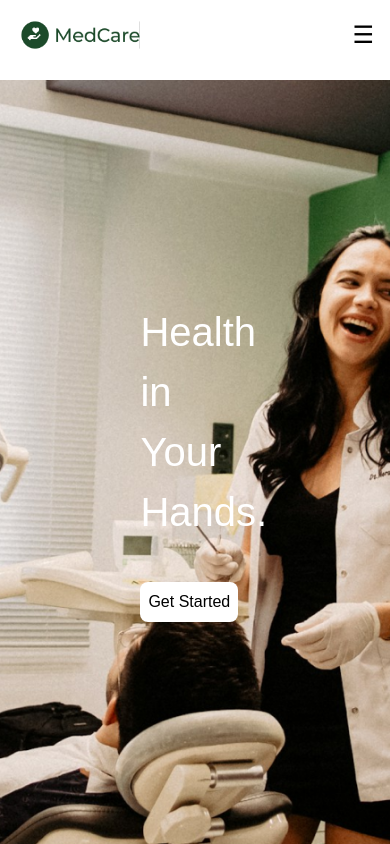
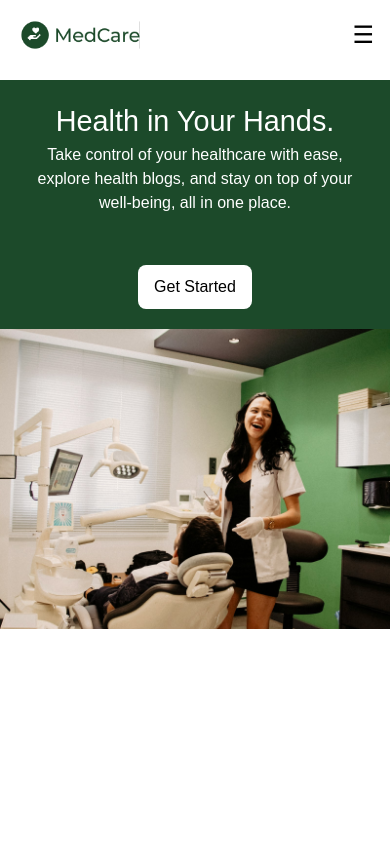
Before and after one commit to Sanju1801/medcareProject, a Next.js app: page / in a window 390 px wide. Built offline with nearby package versions, Linux system fonts and the light colour scheme.

Commit message:
feature: add home page

```diff
--- a/app/booking/page.js
+++ b/app/booking/page.js
@@ -1,20 +1,25 @@
 import Footer from "../components/Footer";
+import styles from "../styles/header.module.css";
+import Link from "next/link";
 
-export default function Booking() {
-    return (
-        <>
-        <div className="booking-container">
-            <div className="title-container">
-                <div className="title">
+export default function Home() {
+  return (
+    <div>
+        <div className={`${styles.mainContainer} ${styles.bookingContainer}`}>
+            {/* Left Section */}
+            <div className={styles.leftContainer}>
+                <div className={styles.titleContainer}>
                     <h1>Book Your Next Doctor Visit in Seconds.</h1>
                     <p>CareMate helps you find the best healthcare provider by speciality, location, and more, ensuring you get the care you need.</p>
                 </div>
-                <div className="slot-container">
+            </div>
 
-                </div>
+            {/* Right Section */}
+            <div className={`${styles.rightContainer} ${styles.booking}`}>
             </div>
+
         </div>
         <Footer />
-        </>
-    )
+    </div>
+  );
 }
--- a/app/components/Footer.js
+++ b/app/components/Footer.js
@@ -1,8 +1,9 @@
 import Image from "next/image";
+import styles from '../styles/footer.module.css'
 
 export default function Footer() {
     return (
-        <div id="footer-container">
+        <div className={styles.footerContainer}>
             <span>@EmScripts 2024. All Rights Reserved.</span>
             <Image src="/Social_media.png" width={60} height={60} alt="social media"/>
         </div>
--- a/app/globals.css
+++ b/app/globals.css
@@ -27,38 +27,45 @@
 
 body {
   font-family: Arial, sans-serif;
-  font-weight: 200;
+  /* display: flex;
+  flex-direction: column; */
 }
 
 /*home page---------------------------*/
-.main-container, .booking-container {
+/* .main-container, .booking-container {
   height: calc(100vh - 80px);
-  background-size: cover;
-  background-position: center;
-  background-repeat: no-repeat;
+
   width: 100%;
   display: flex;
   align-items: center;
 }
-.main-container{
+.left-container {
+  background-color: #1C4A2A;
+  width: 50%;
+}
+.right-container{
+  width: 50%;
   background-image: url('/Home_page.png');
+  background-size: cover;
+  background-position: center;
+  background-repeat: no-repeat;
 }
 .booking-container {
   background-image: url('/Appointment-booking.png');
 }
 
-.title-container {
+.left-container {
   margin-left: 50px;
   width: 28%;
   display: flex;
   flex-direction: column;
   gap: 40px;
 }
-.title {
+.title-container {
   color: white;
   font-weight: 200;
 }
-.title h1 {
+.title-container h1 {
   font-size: 2.5rem;
 }
 
@@ -69,7 +76,7 @@ body {
   width: fit-content;
   cursor: pointer;
   font-weight: 200;
-}
+} */
 
 /* login-page----------------------------- */
 .login-page {
@@ -173,7 +180,7 @@ body {
 
 
 /* Footer styles----------------------------- */
-#footer-container {
+/* #footer-container {
   width: 100%;
   display: flex;
   justify-content: space-between;
@@ -182,7 +189,7 @@ body {
   font-size: small;
   color: gray;
   border-top: 1px solid gray;
-}
+} */
 
 /* Appointments page styles----------------------------- */
 .appointments-container {
@@ -239,42 +246,10 @@ body {
 
 /* Responsive styling for small screens */
 @media (max-width: 768px) {
-  /*
-  .main-container{
-    background-image: none;
-    background-color: #1C4A2A;
-  }
-
-  nav {
-    flex-direction: column;
-    padding: 16px;
-  }
-
-  #nav-links {
-    flex-direction: row;
-    gap: 12px;
-    align-items: center;
-  }
-  #nav-btns {
-    display: none;
-  } */
 
   .booking-container{
     background-image: none;
     background-color: #1C4A2A;
-  }
-  .title-container {
-    margin: 0 auto;
-  }
-  .title h1 {
-    font-size: 25;
-  }
-
-  .title p {
-    display: none;
-  }
-  #start-btn {
-    padding: 8px;
   }
 
   .search-box {
--- a/app/page.js
+++ b/app/page.js
@@ -1,18 +1,25 @@
-import Image from "next/image";
+import styles from "./styles/home.module.css";
 import Link from "next/link";
 
 export default function Home() {
   return (
-    <div className="main-container">
-      <div className="title-container">
-        <div className="title">
-            <h1>Health in Your Hands.</h1>
-            <p>Take control of your healthcare with ease, explore health blogs, and stay on top of your well-begin, all in one place.</p>
+    <div className={styles.mainContainer}>
+      {/* Left Section */}
+      <div className={styles.leftContainer}>
+        <div className={styles.titleContainer}>
+          <h1>Health in Your Hands.</h1>
+          <p>
+            Take control of your healthcare with ease, explore health blogs, and
+            stay on top of your well-being, all in one place.
+          </p>
         </div>
-        <button id="start-btn">
+        <button className={styles.startBtn}>
           <Link href="/login">Get Started</Link>
         </button>
       </div>
+
+      {/* Right Section */}
+      <div className={styles.rightContainer}></div>
     </div>
   );
 }
--- /dev/null
+++ b/app/styles/footer.module.css
@@ -0,0 +1,10 @@
+.footerContainer {
+    width: 100%;
+    display: flex;
+    justify-content: space-between;
+    align-items: center;
+    padding: 16px 32px;
+    font-size: small;
+    color: gray;
+    border-top: 1px solid gray;
+  }
--- a/app/styles/header.module.css
+++ b/app/styles/header.module.css
@@ -1,11 +1,9 @@
-/* Header */
 .header {
   height: 80px;
   width: 100%;
   background: white;
   padding: 24px 50px;
 }
-
 
 .leftContainer {
   display: flex;
@@ -21,7 +19,6 @@
   width: 100%;
 }
 
-/* Navigation Links */
 .navLinks {
   display: flex;
   align-items: center;
@@ -44,38 +41,34 @@
   text-decoration: none;
   color: inherit;
 }
+.navBtns a {
+  text-decoration: none;
+}
 
 .navBtns {
   display: flex;
   gap: 8px;
 }
 
-.navBtns a {
-  text-decoration: none;
-}
-
-/* Buttons */
 .btn {
   border-radius: 8px;
-  margin: 0 8px;
-  padding: 5px 20px;
+  margin: 0 6px;
+  padding: 6px 24px;
   font-weight: 200;
   cursor: pointer;
   transition: 0.3s;
+  border: 1px solid gray;
 }
 
-/* Register Button */
 .registerBtn {
   background-color: #1C4A2A;
   color: white;
-  border: none;
 }
 
 .registerBtn:hover {
   background-color: #145A32;
 }
 
-/* Login Button */
 .loginBtn {
   border: 1px solid gray;
   background: none;
@@ -83,7 +76,7 @@
 }
 
 .loginBtn:hover {
-  background: rgba(0, 0, 0, 0.1);
+  background-color: #1C4A2A;
 }
 
 /* Hamburger Icon */
@@ -129,10 +122,4 @@
   .navBtns {
       display: none;
   }
-
-  /* Mobile-Specific Styling */
-  .booking-container {
-      background-image: none;
-      background-color: #1C4A2A;
-  }
 }
--- /dev/null
+++ b/app/styles/home.module.css
@@ -0,0 +1,104 @@
+.mainContainer {
+  height: calc(100vh - 80px);
+  width: 100%;
+  display: flex;
+  /* flex-grow: 1;
+  position: relative; */
+}
+
+.bookingContainer {
+  /* height: calc(100vh - 80px); */
+  min-height: calc(100vh - 80px);
+}
+
+.leftContainer {
+  background-color: #1C4A2A;
+  width: 50%;
+  display: flex;
+  flex-direction: column;
+  justify-content: center;
+  align-items: flex-start;
+  padding: 100px;
+  gap: 50px;
+}
+
+.titleContainer {
+  color: white;
+}
+
+.titleContainer h1 {
+  font-size: 3rem;
+  font-weight: normal;
+}
+
+/* Start Button */
+.startBtn {
+  padding: 8px 24px;
+  background-color: white;
+  border-radius: 8px;
+  width: fit-content;
+  cursor: pointer;
+  font-weight: 200;
+  border: none;
+}
+
+.startBtn a {
+  text-decoration: none;
+  color: black;
+}
+
+/* Right Section */
+.rightContainer {
+  width: 50%;
+  background-image: url('/Home_page.jpg');
+  background-size: cover;
+  background-position: center;
+  background-repeat: no-repeat;
+}
+
+.booking {
+  background-image: url('/Appointment-booking.png');
+  background-size: cover;
+  background-position: center;
+  background-repeat: no-repeat;
+}
+
+/* Responsive Design */
+@media (max-width: 768px) {
+  .mainContainer {
+      flex-direction: column;
+      height: auto;
+  }
+
+  .leftContainer {
+      width: 100%;
+      padding: 20px;
+      align-items: center;
+      text-align: center;
+  }
+
+  .rightContainer {
+      width: 100%;
+      height: 300px;
+  }
+
+  .titleContainer h1 {
+      font-size: 1.8rem;
+  }
+
+  .titleContainer p {
+      font-size: 1rem;
+      display: block;
+  }
+
+  .startBtn {
+      padding: 10px 16px;
+      font-size: 1rem;
+  }
+
+  /* Specific mobile adjustments for booking-container */
+  .bookingContainer {
+      background-image: none;
+      background-color: #1C4A2A;
+  }
+}
```
Also changed, not shown: app/components/Header.js (+0 -42 lines), public/Home_Page.jpg (added), public/Home_page.png (deleted).
